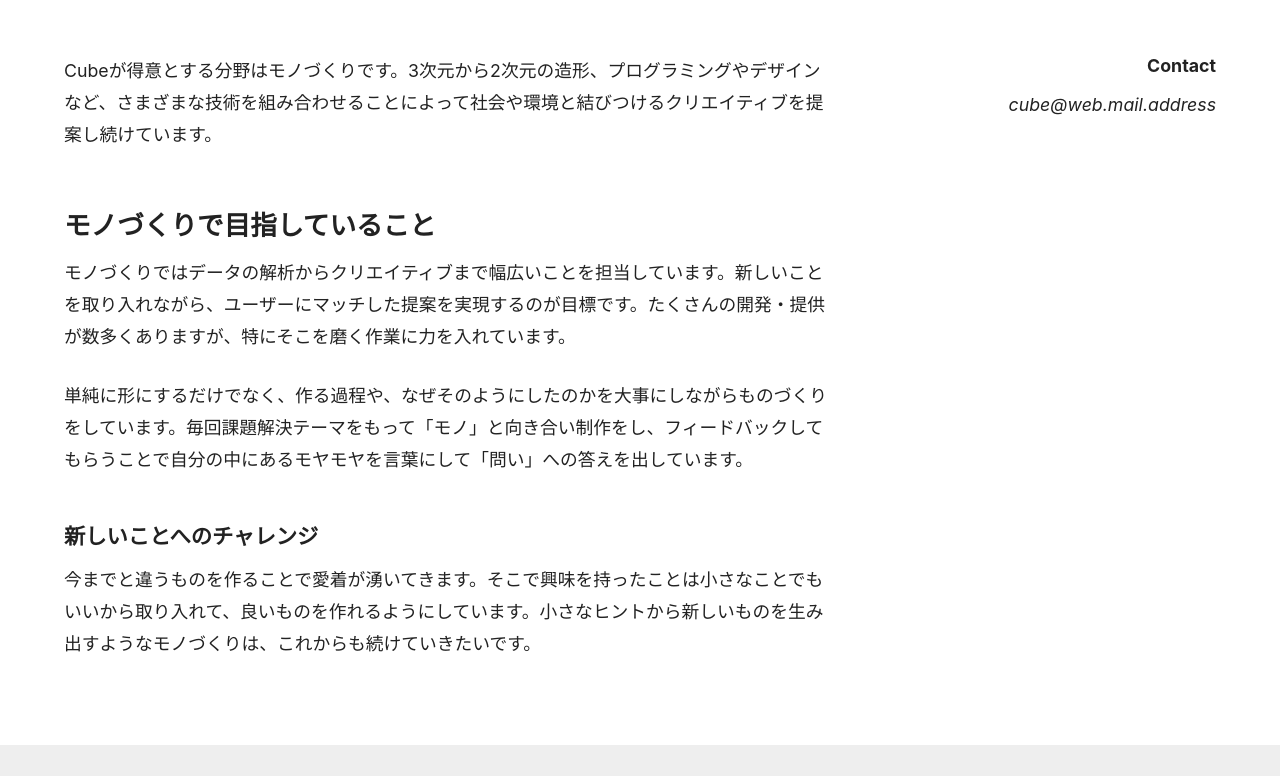
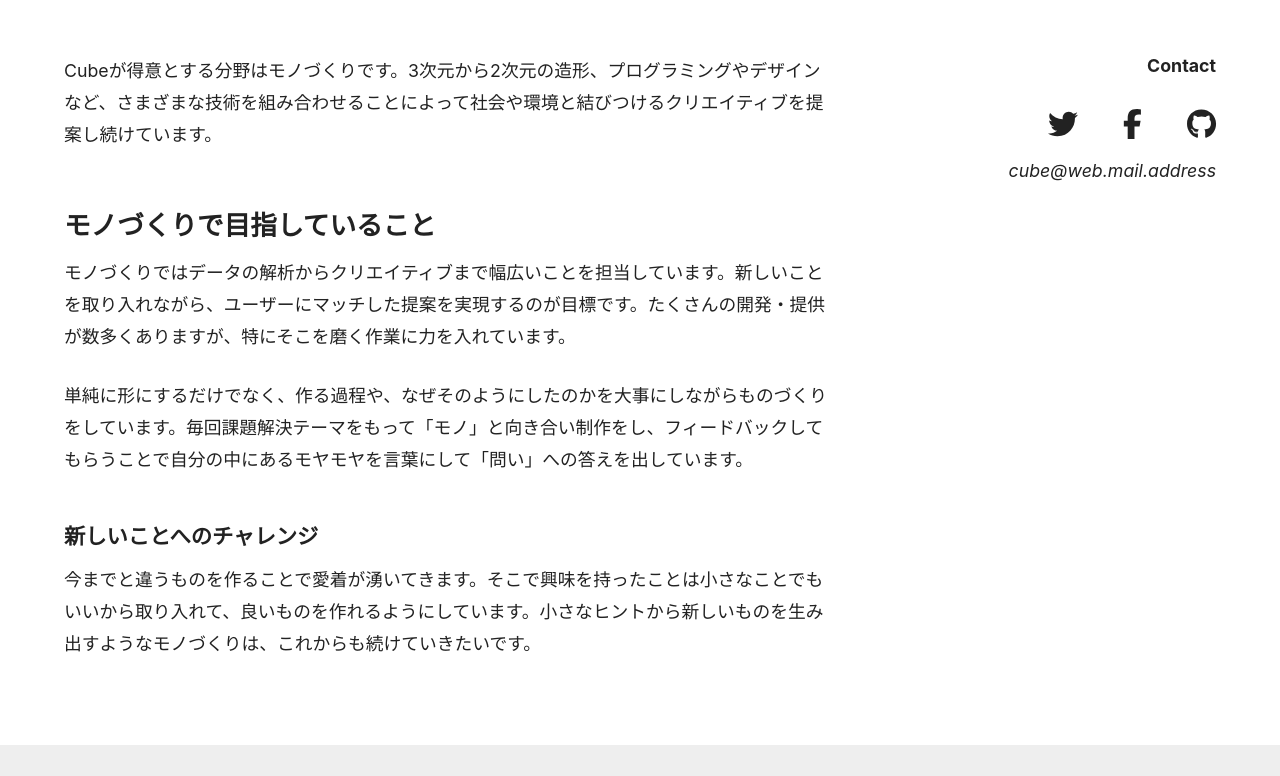
Before and after one commit to canopus-m-satoshi/next-react-website, a Next.js app: page /about in a window 1280 px wide. Shown: the part 1084-1860 px from the top of the page. Built offline with nearby package versions, Linux system fonts and the light colour scheme.

Commit message:
added social.js

```diff
--- a/components/contact.js
+++ b/components/contact.js
@@ -1,9 +1,12 @@
 import styles from 'styles/contact.module.css'
+
+import Social from '@/components/Social'
 
 const Contact = () => {
   return (
     <div className={styles.stack}>
       <h3 className={styles.heading}>Contact</h3>
+      <Social iconSize="30px" />
       <address>cube@web.mail.address</address>
     </div>
   )
--- a/components/footer.js
+++ b/components/footer.js
@@ -1,5 +1,6 @@
-import Container from 'components/container'
-import Logo from './logo'
+import Container from '@/components/container'
+import Logo from '@/components/logo'
+import Social from '@/components/Social'
 import styles from 'styles/footer.module.css'
 
 const Footer = () => {
@@ -8,6 +9,7 @@
       <Container>
         <div className={styles.felxContainer}>
           <Logo />
+          <Social />
         </div>
       </Container>
     </footer>
--- /dev/null
+++ b/components/social.js
@@ -0,0 +1,34 @@
+import styles from 'styles/social.module.css'
+
+import { FontAwesomeIcon } from '@fortawesome/react-fontawesome'
+import {
+  faTwitter,
+  faFacebookF,
+  faGithub,
+} from '@fortawesome/free-brands-svg-icons'
+
+const Social = ({ iconSize = 'initial' }) => {
+  return (
+    <ul className={styles.list} style={{ '--icon-size': iconSize }}>
+      <li>
+        <a href="https://twitter.com/">
+          <FontAwesomeIcon icon={faTwitter} />
+          <span className="sr-only">Twitter</span>
+        </a>
+      </li>
+      <li>
+        <a href="https://www.fascebook.com/">
+          <FontAwesomeIcon icon={faFacebookF} />
+          <span className="sr-only">Facebook</span>
+        </a>
+      </li>
+      <li>
+        <a href="https://github.com/">
+          <FontAwesomeIcon icon={faGithub} />
+          <span className="sr-only">GitHub</span>
+        </a>
+      </li>
+    </ul>
+  )
+}
+export default Social
```
